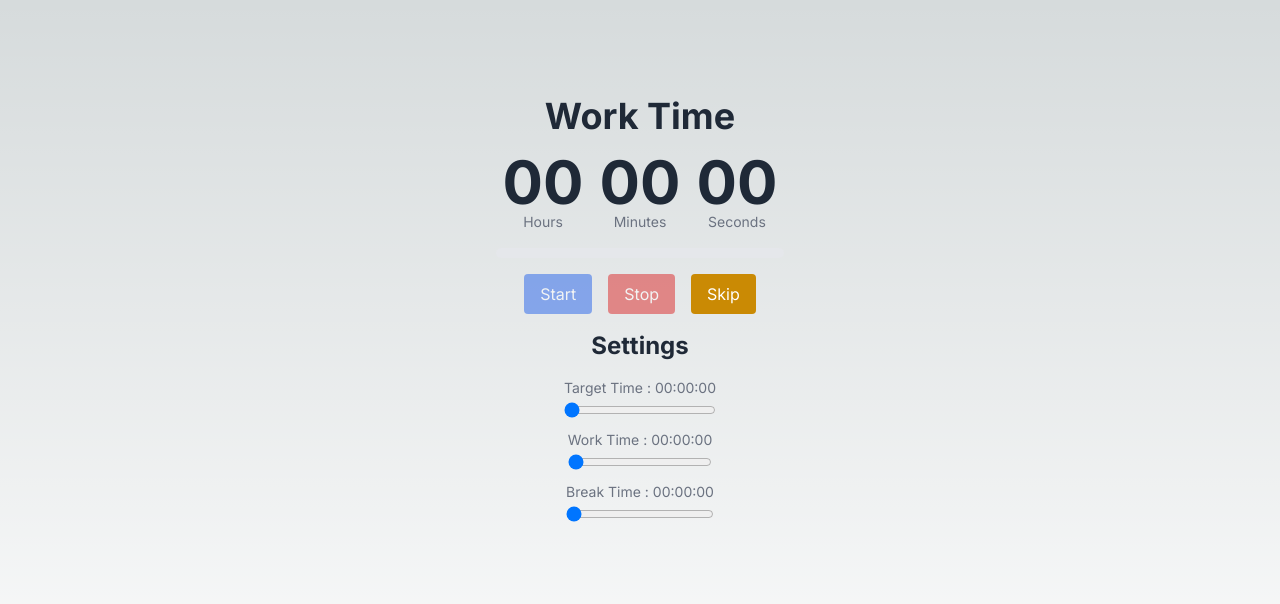
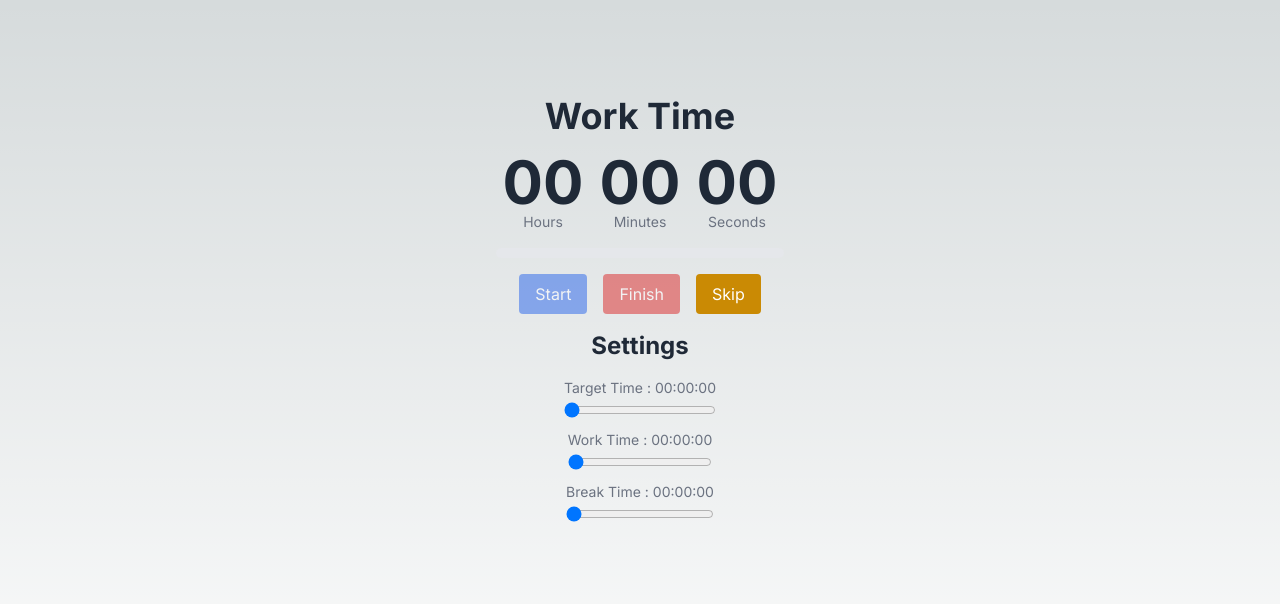
Before and after one commit to doulosHector/work-timer-nextjs, a Next.js app: page / in a window 1280 px wide. Shown: the top 604 px of the page. Built offline with nearby package versions, Linux system fonts and the light colour scheme.

Commit message:
style: change label of stop btn to finish

```diff
--- a/src/app/components/molecules/Timer.tsx
+++ b/src/app/components/molecules/Timer.tsx
@@ -72,7 +72,7 @@ const Timer = ({
           {isRunning ? "Pause" : "Start"}
         </Button>
         <Button onClick={stopTimer} color="red" disabled={secondsLeft === 0}>
-          Stop
+          Finish
         </Button>
         <Button onClick={stopTimer} color="yellow">
           Skip
```
